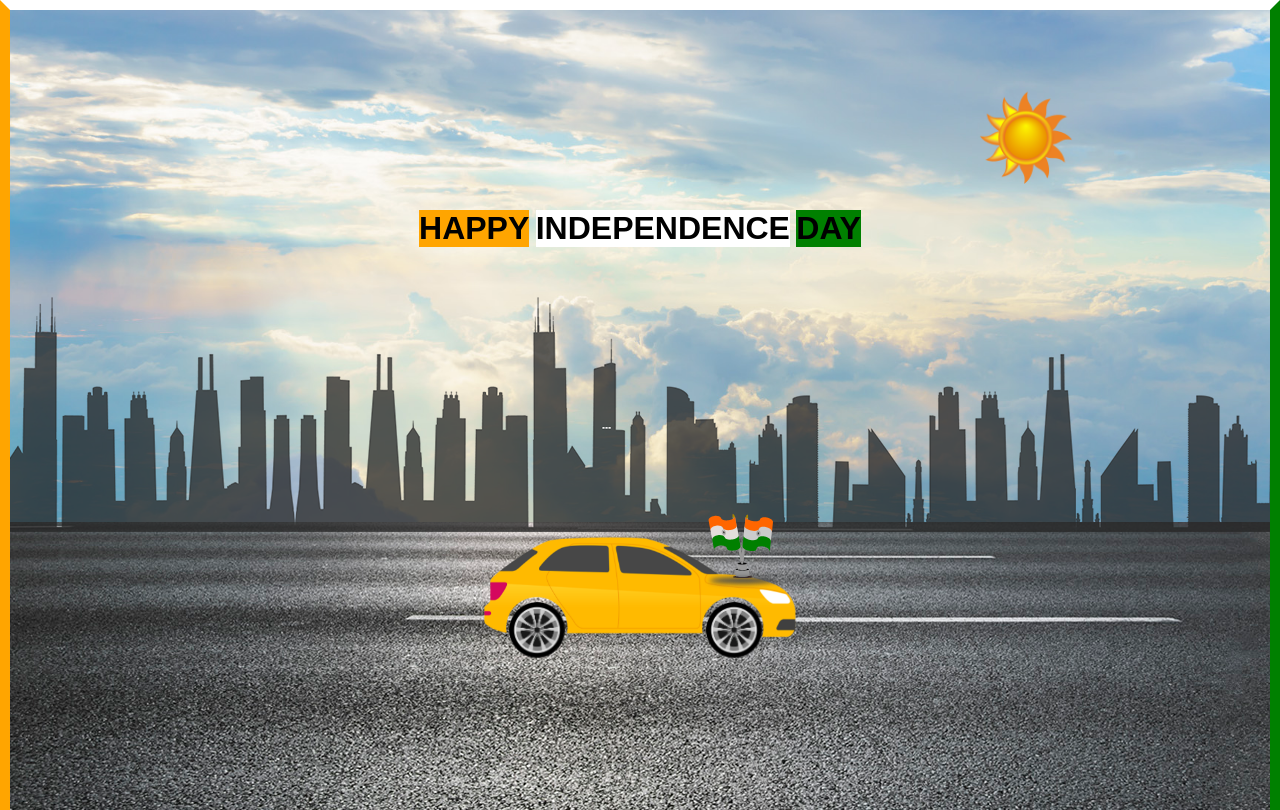
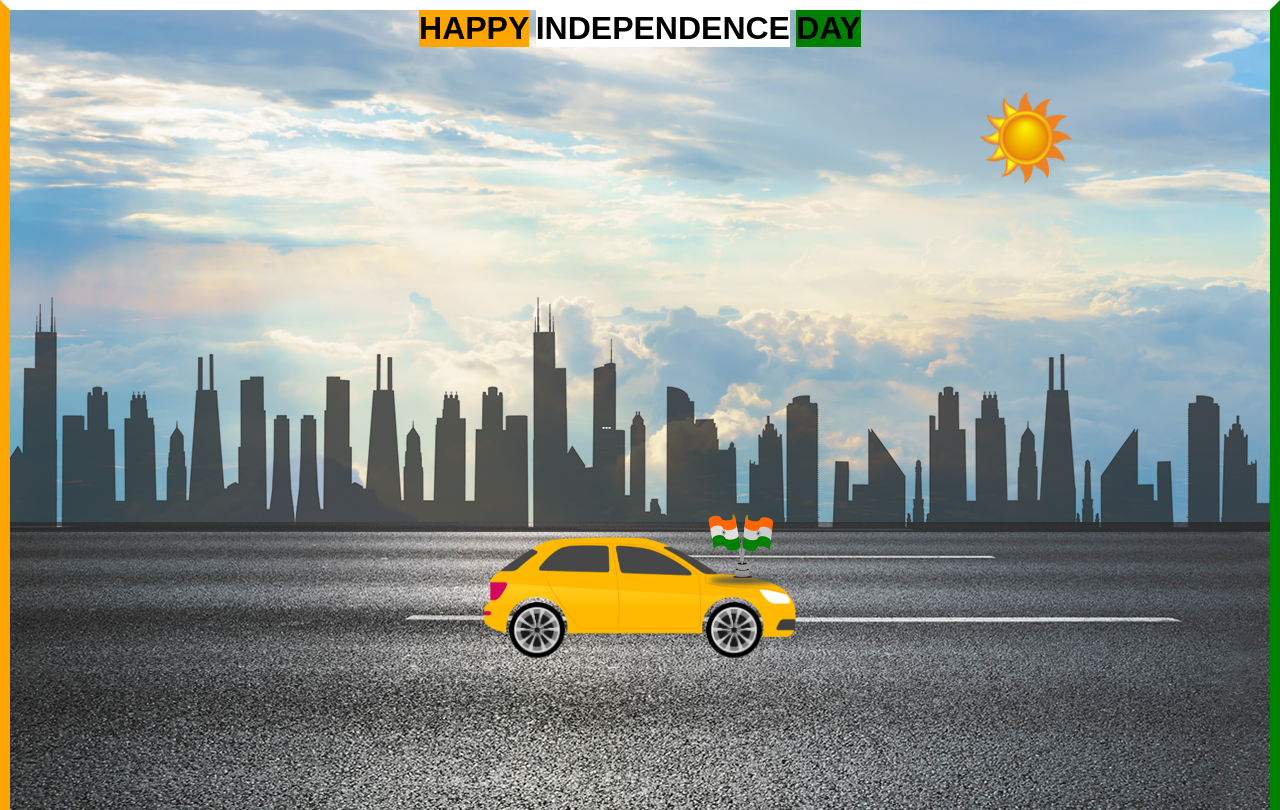
Before and after one commit to satheesha-gr/css_handson5, a plain HTML site: page animation.html in a window 1280 px wide. Drawn offline with Linux system fonts and the light colour scheme.

Commit message:
css handson5

```diff
--- a/css/animation-style.css
+++ b/css/animation-style.css
@@ -18,7 +18,6 @@ body {
 }
 
 .heading {
-    margin: 200px 0px 200px 0px;
     display: flex;
     justify-content: center;
 }
```
